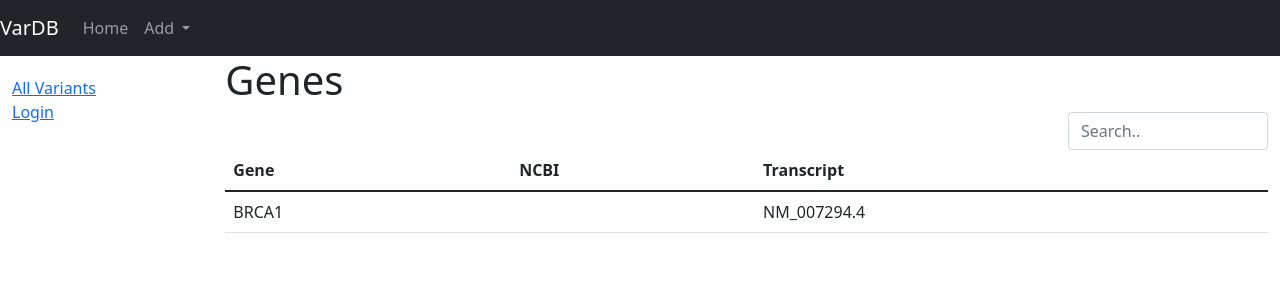
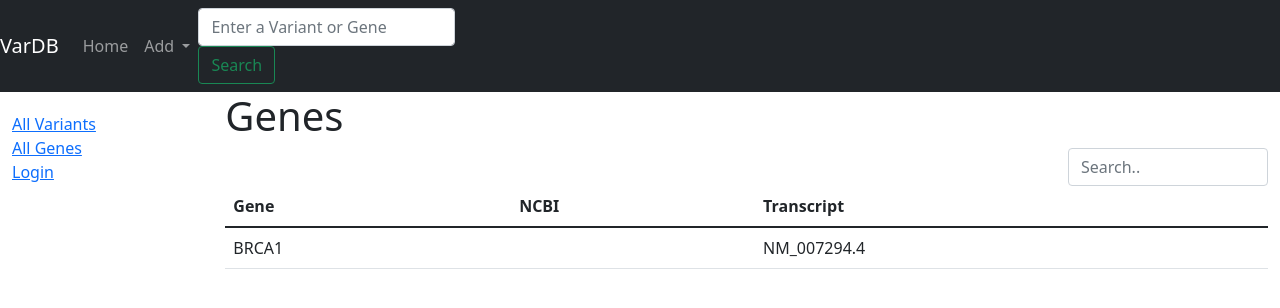
Before and after one commit to RachelDuffin/var_db, a Django app: page /genes in a window 1280 px wide. Shown: the top 308 px of the page. Run offline with Django 4.2, Linux system fonts and the light colour scheme; data comes from the database, SQL or seed files in the repository; some libraries are stand-ins or nearby versions.

Commit message:
Searchbar in base template

```diff
--- a/vdb/templates/vdb/base_generic.html
+++ b/vdb/templates/vdb/base_generic.html
@@ -33,8 +33,14 @@
           </a>
           <div class="dropdown-menu" aria-labelledby="navbarDropdown">
             <a class="dropdown-item" href ="{% url 'variant_new' %}">Variant</a>
+              <a class="dropdown-item" href ="{% url 'gene_new' %}">Gene</a>
           </div>
       </ul>
+        <form class="form-inline my-2 my-lg-0" action = "{% url 'search_results' %}" method = "get">
+        <input class="form-control mr-sm-2" name="q" type="search" placeholder="Enter a Variant or Gene" aria-label="Search">
+        <button class="btn btn-outline-success my-2 my-sm-0" type="submit">Search</button>
+      </form>
+
     </div>
   </nav>
   {% endblock %}
@@ -46,6 +52,7 @@
     {% block sidebar %}
         <ul class="sidebar-nav">
             <li><a href ="{% url 'variant_list' %}">All Variants</a></li>
+            <li><a href ="{% url 'gene_list' %}">All Genes</a></li>
         {% if user.is_authenticated %}
             <li>User: {{ user.get_username }}</li>
             <li><a href="{% url 'logout'%}?next={{request.path}}">Logout</a></li>
```
